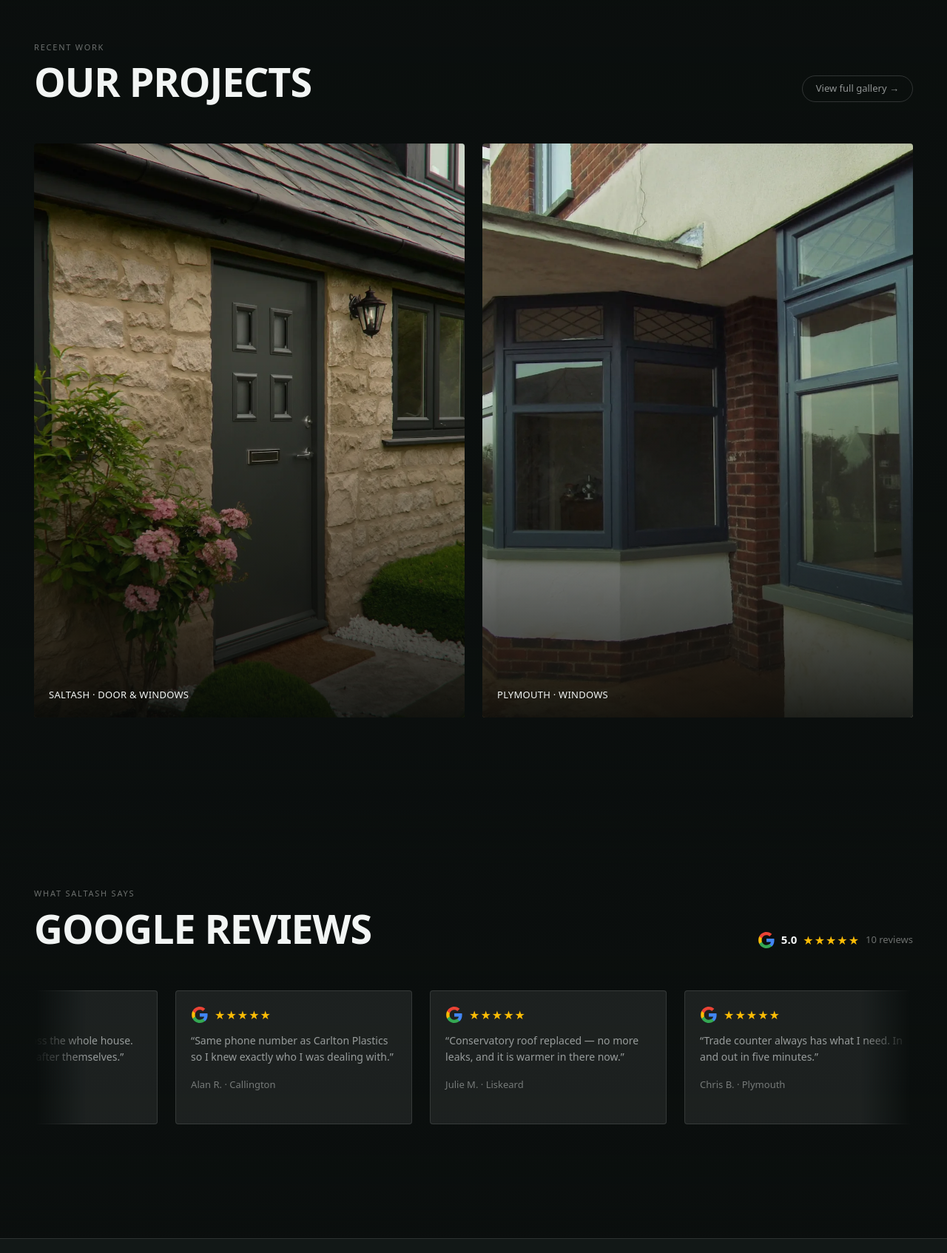
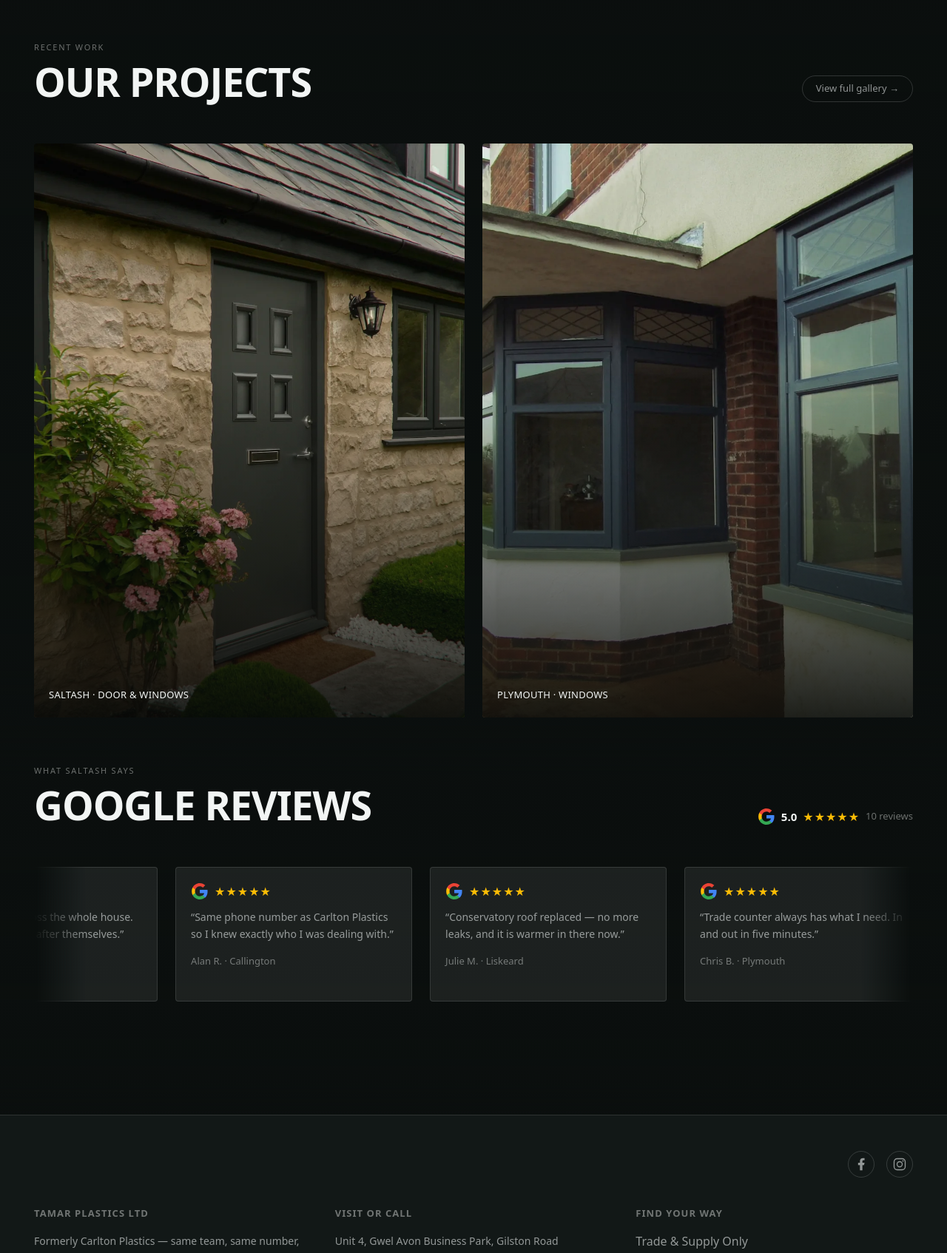
Before and after one commit to adambutcher321/tamar-plastics-website, a Next.js app: page / in a window 1280 px wide. Shown: the part 2204-3898 px from the top of the page at 74% size. Built offline with nearby package versions, Linux system fonts and the light colour scheme.

Commit message:
fix: cut Projects-to-Reviews gap to a fixed 32px on both sides

```diff
--- a/components/home/Projects.tsx
+++ b/components/home/Projects.tsx
@@ -18,7 +18,7 @@ const PROJECTS = [
 
 export function Projects() {
   return (
-    <section className="section scrim" aria-labelledby="projects-heading">
+    <section className="section section--tight-bottom scrim" aria-labelledby="projects-heading">
       <div className="section-inner">
         <div className="section-head">
           <div>
--- a/design/home.css
+++ b/design/home.css
@@ -439,10 +439,16 @@ body {
   padding: var(--section) var(--gutter);
 }
 
-/* Projects' own bottom padding + this section's top padding was stacking
-   to ~400px of dead space at max viewport width — halve this side only. */
+/* Projects' own bottom padding + Reviews' top padding was stacking to
+   ~400px of dead space at wide viewports — cut both sides of that one
+   gap down to a fixed, non-scaling value instead of the shared --section
+   token (still generous section breathing room everywhere else). */
 .section--tight-top {
-  padding-top: calc(var(--section) / 2);
+  padding-top: 32px;
+}
+
+.section--tight-bottom {
+  padding-bottom: 32px;
 }
 
 .section-inner {
```
